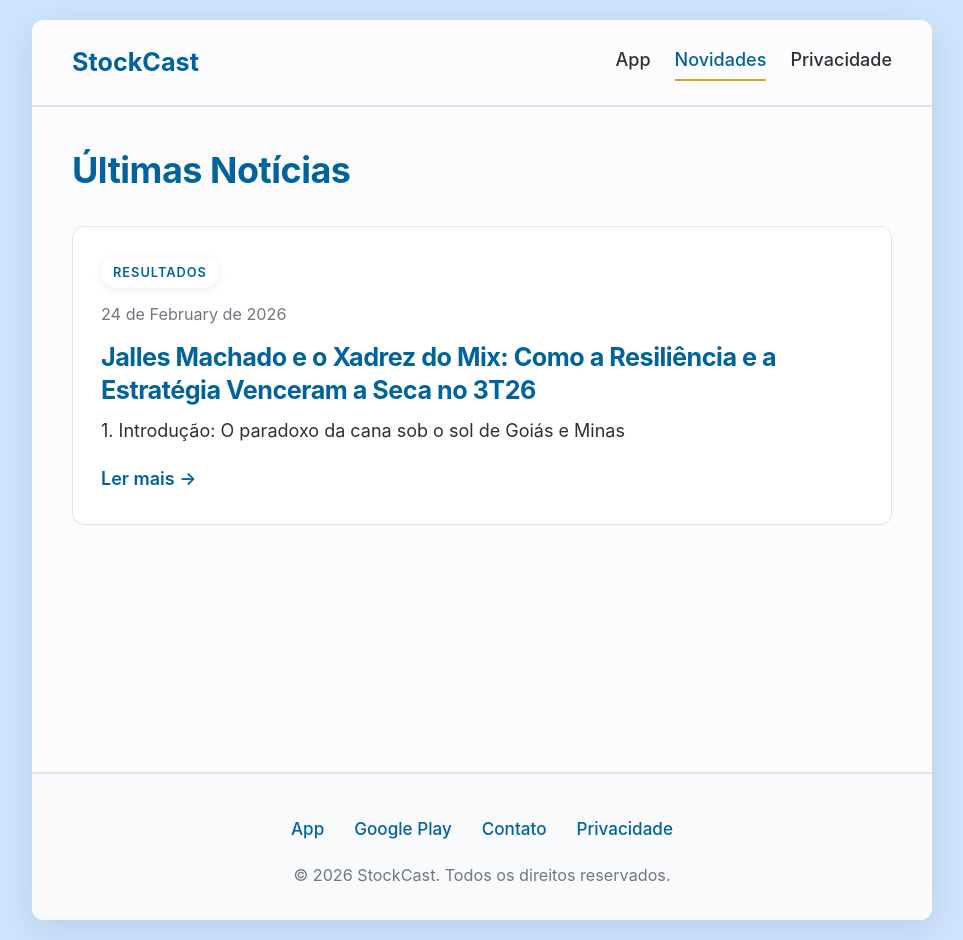
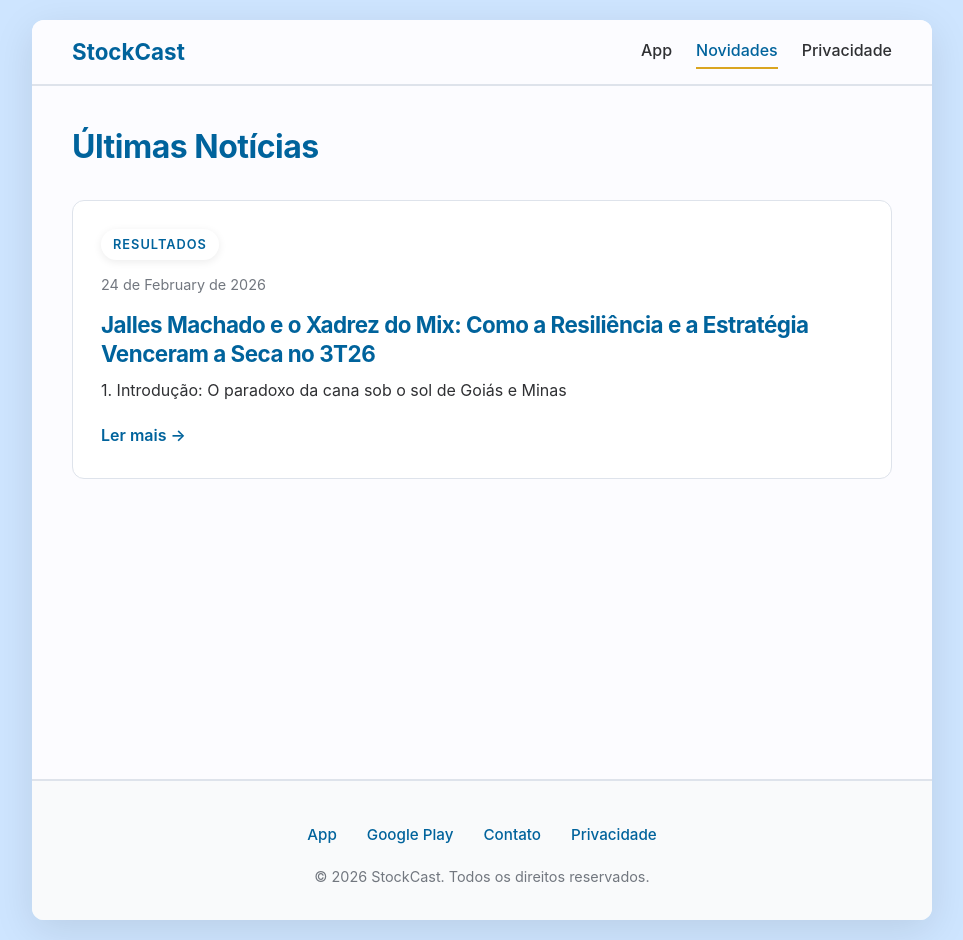
Before and after one commit to StockCast/stockcast.github.io, a Jekyll site: the page built from index.markdown, in a window 1280 px wide. Shown: the whole page, without its empty margins (158-1121 px from the left). Built offline with Jekyll 4.4.1, drawn with Linux system fonts in a browser that asks for light colours.

Commit message:
fix: fix nav header to match landing page header

```diff
--- a/assets/css/style.css
+++ b/assets/css/style.css
@@ -11,7 +11,6 @@
 
   /* Editorial typography */
   --content-width: 680px;
-  --body-font-size: 18px;
   --line-height: 1.8;
   --paragraph-spacing: 24px;
 }
@@ -24,7 +23,6 @@
 
 body {
   font-family: -apple-system, BlinkMacSystemFont, 'Segoe UI', Roboto, 'Helvetica Neue', Arial, sans-serif;
-  font-size: var(--body-font-size);
   line-height: var(--line-height);
   color: var(--text);
   background: var(--background);
@@ -57,7 +55,7 @@ a:hover {
 
 header {
   background: var(--container);
-  padding: 20px 40px;
+  padding: 12px 40px;
   display: flex;
   justify-content: space-between;
   align-items: center;
@@ -67,7 +65,6 @@ header {
 .site-nav__logo {
   font-size: 1.4em;
   font-weight: 700;
-  color: var(--primary);
   text-decoration: none;
 }
 
```
